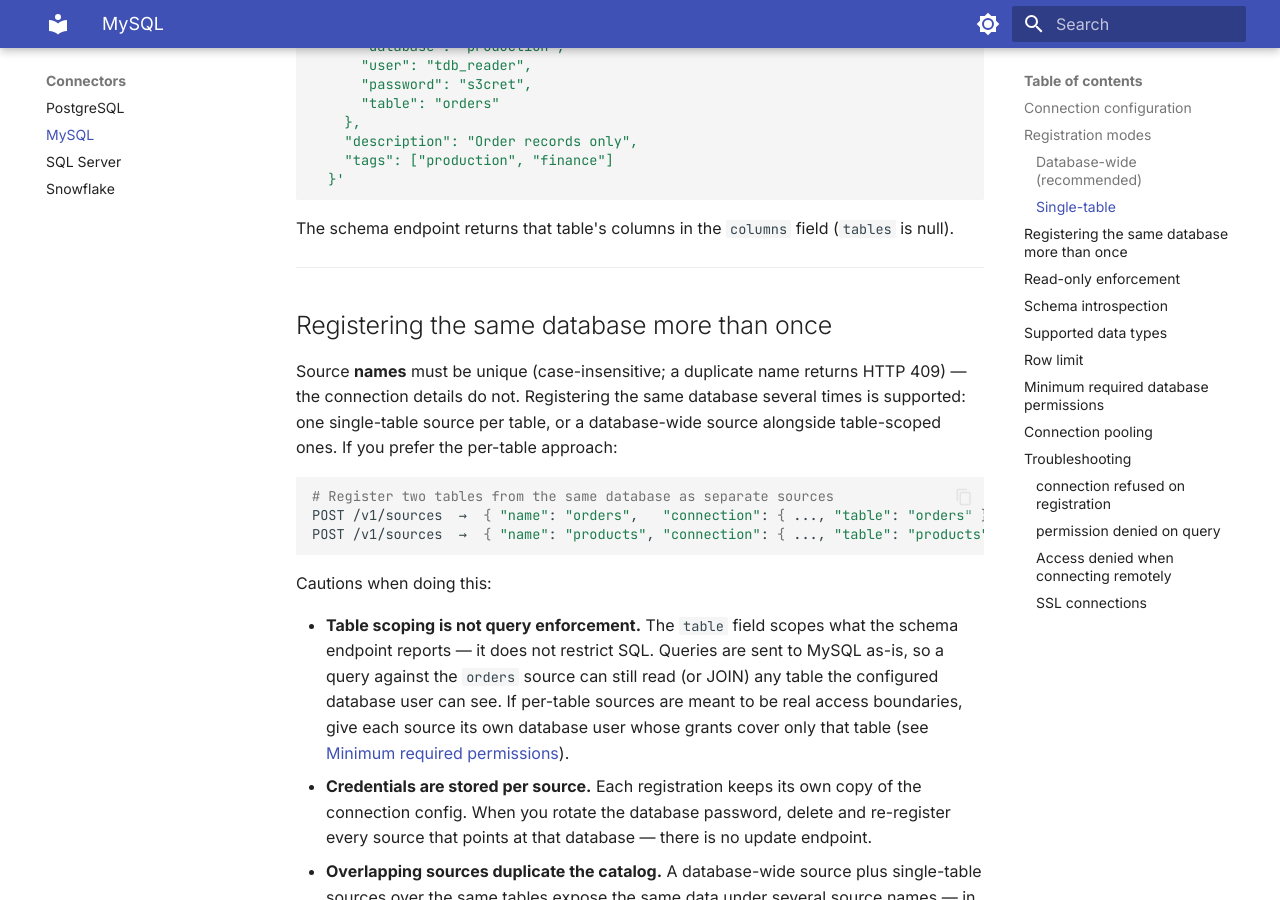
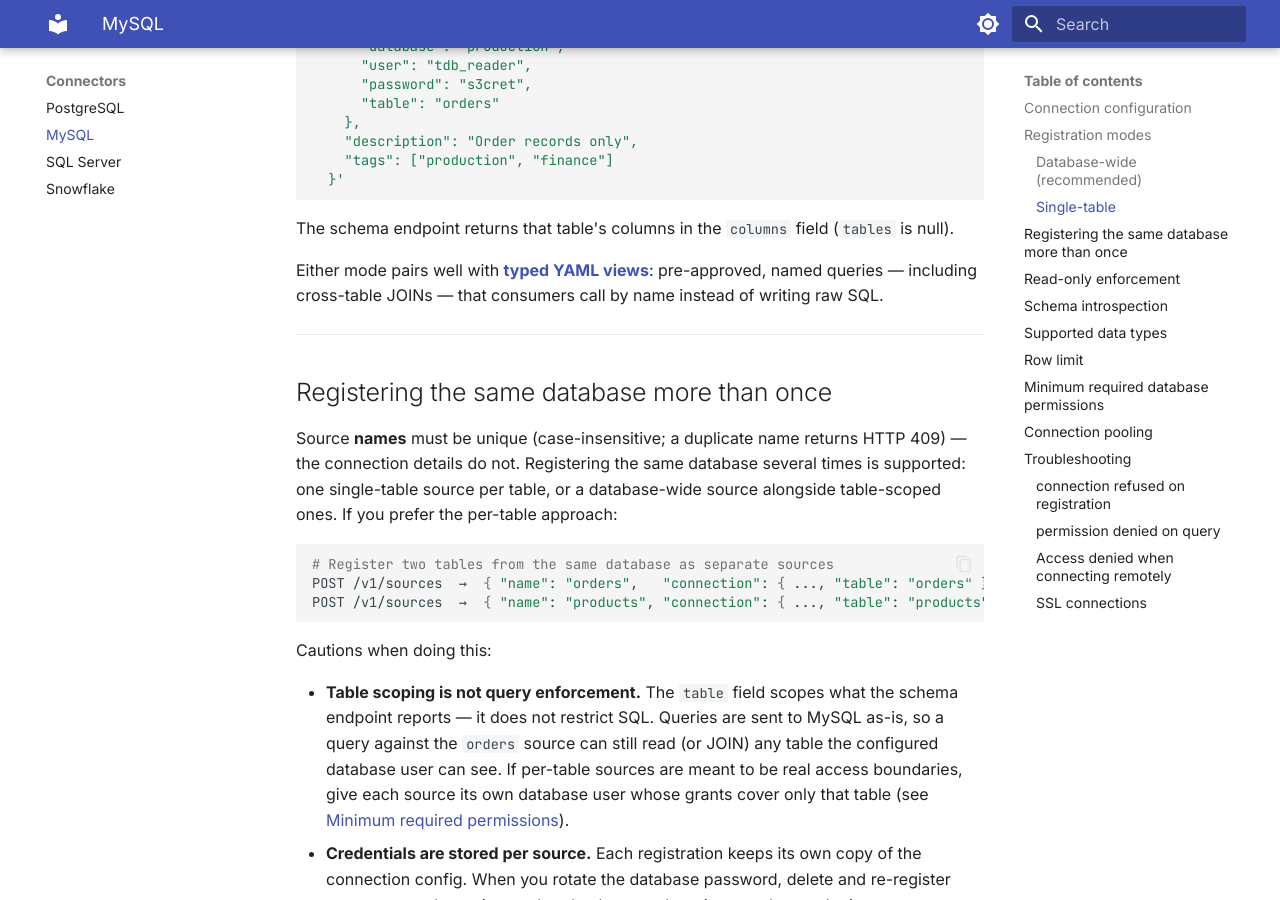
Before and after one commit to tdb-project/tdb-docs, an MkDocs documentation site: the page built from docs/connectors/mysql.md, in a window 1280 px wide and 900 px high, scrolled down 1994 px. Built offline with MkDocs 1.6.1 and Material for MkDocs 9.7.7, drawn with Linux system fonts in a browser that asks for light colours.

Commit message:
docs: restore YAML views pointer on connector pages
The db-wide registration rewrite (42afc7b) dropped the views link from the
MySQL, SQL Server, and Snowflake pages. Restore it on all four connector
pages (PostgreSQL never had one) at the end of Registration modes, reworded
for the two-mode world: views as pre-approved named queries rather than the
only way to do cross-table JOINs.

Co-Authored-By: Claude Fable 5 <noreply@anthropic.com>

````diff
--- a/docs/connectors/mysql.md
+++ b/docs/connectors/mysql.md
@@ -91,6 +91,10 @@ curl -X POST http://localhost:8000/v1/sources \
 ```
 
 The schema endpoint returns that table's columns in the `columns` field (`tables` is null).
+
+Either mode pairs well with [**typed YAML views**](../api/views.md): pre-approved,
+named queries — including cross-table JOINs — that consumers call by name instead
+of writing raw SQL.
 
 ---
 
````
Also changed, not shown: docs/connectors/postgresql.md (+4 -0 lines), docs/connectors/snowflake.md (+4 -0 lines), docs/connectors/sqlserver.md (+4 -0 lines).
